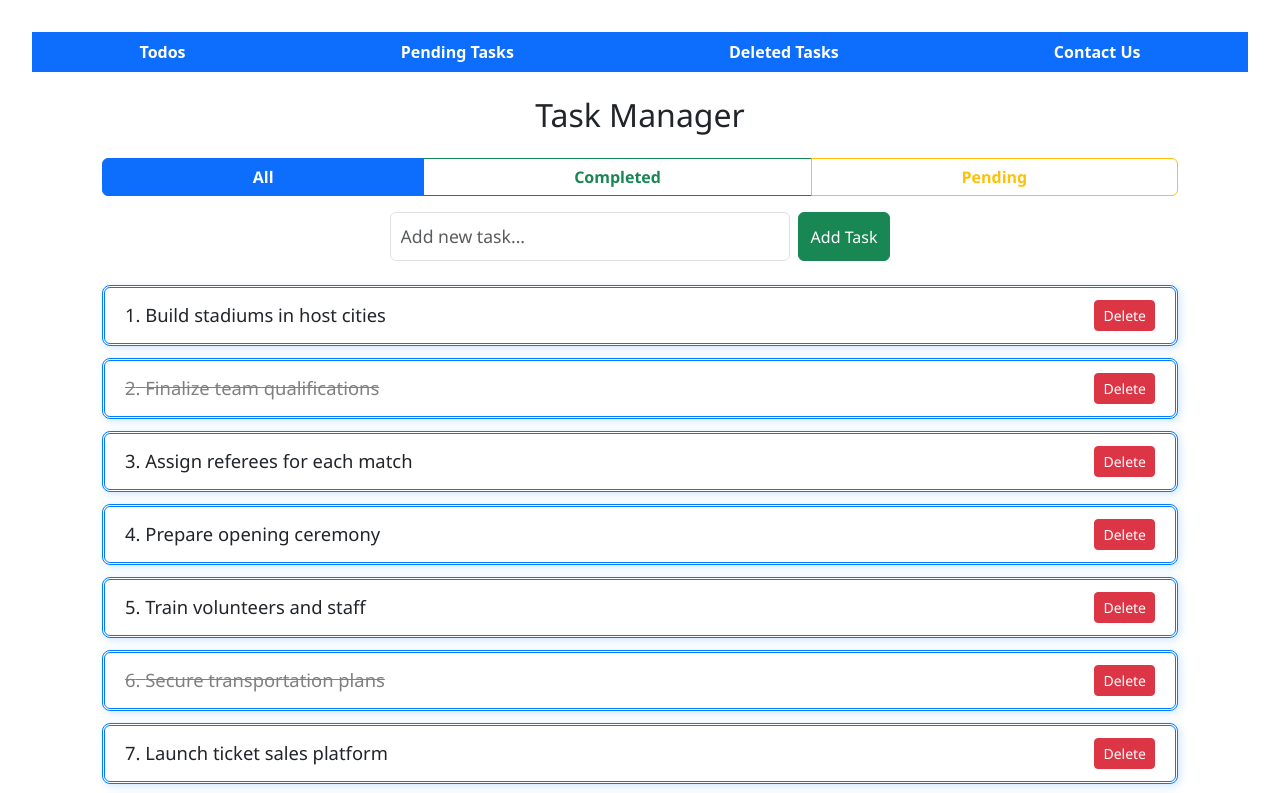
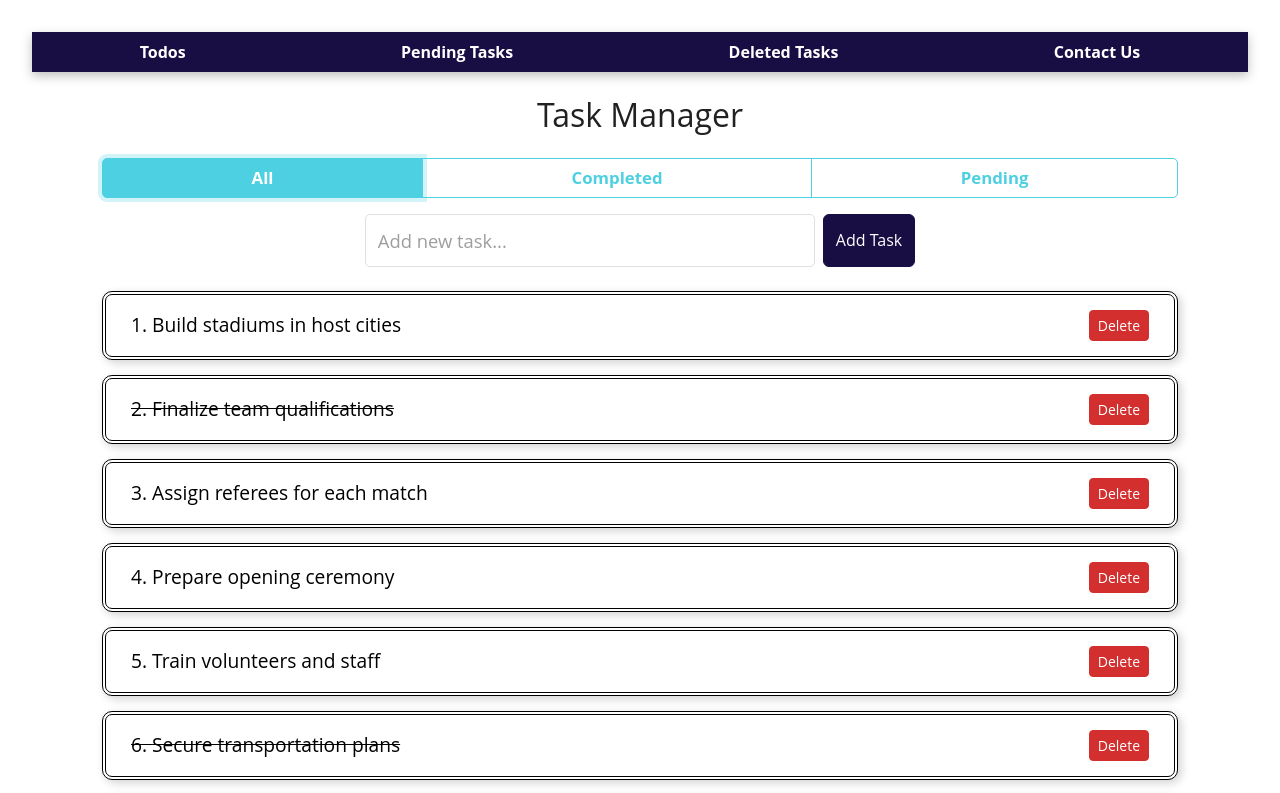
Before and after one commit to mugabebertrand/React-Project003, a React (Vite) app: page / in a window 1280 px wide. Shown: the top 793 px of the page. Built offline with nearby package versions, Linux system fonts and the light colour scheme.

Commit message:
Refine css by applying purble color on navibar and add button, and update other colors

```diff
--- a/src/Navbar.jsx
+++ b/src/Navbar.jsx
@@ -3,7 +3,7 @@ import { Link } from 'react-router-dom';
 
 function Navbar() {
   return (
-    <nav className="navbar navbar-dark bg-primary">
+    <nav className="navbar navbar-dark custom-navbar-bg">
       <div className="container-fluid px-0">
         <div className="d-flex w-100">
           <Link className="nav-link text-center flex-fill text-white fw-bold" to="/">
--- a/src/style.css
+++ b/src/style.css
@@ -1,61 +1,201 @@
+
+
+:root {
+  --respage-primary-theme-color: #190e43;
+}
+
+body {
+  background-color: #FFFFFF;
+  color: #333333;
+  font-family: 'Open Sans', sans-serif;
+}
+
+h1, h2, h3, h4, h5, h6 {
+  color: #212121;
+}
 
 .todo-container {
   max-width: 1100px;
   margin: auto;
-  font-family: 'Segoe UI', Tahoma, Geneva, Verdana, sans-serif;
+  font-family: 'Open Sans', sans-serif;
 }
 
 .todo-input {
-  font-size: 1.1rem;
-  padding: 10px;
-  max-width: 400px;
+  font-size: 1.15rem;
+  padding: 12px;
+  max-width: 450px;
+  background-color: #FFFFFF;
+  color: #333333;
+  border-color: #E0E0E0;
+  border-radius: 5px;
 }
 
+.todo-input::placeholder {
+  color: #9e9e9e;
+}
 
 .todo-box {
   display: flex;
   justify-content: space-between;
   align-items: center;
-  border: double 3px #007bff;
-  border-radius: 8px;
-  padding: 12px 20px;
-  margin-bottom: 12px;
-  background-color: #ffffff;
-  box-shadow: 2px 2px 8px rgba(0, 123, 255, 0.2);
-  transition: background-color 0.3s ease;
+  background-color: #FFFFFF;
+  border: double 4px #000000;
+  border-radius: 10px;
+  padding: 15px 25px;
+  margin-bottom: 15px;
+  box-shadow: 3px 3px 10px rgba(0, 0, 0, 0.18);
+  transition: all 0.3s ease-in-out;
 }
 
 .todo-box:hover {
-  background-color: #e6f0ff;
+  background-color: #F5F5F5;
+  transform: translateY(-2px);
   cursor: pointer;
 }
 
-
 .todo-item {
   flex-grow: 1;
-  font-size: 1.15rem;
+  font-size: 1.2rem;
   user-select: none;
   text-align: left;
+  color: #000000;
+  text-shadow: none;
+}
+
+.todo-item.completed {
+  color: #90A4AE;
+  text-decoration: line-through;
+  opacity: 0.7;
+}
+
+.delete-btn {
+  margin-left: 20px;
+}
+
+.btn-group .btn {
+  white-space: nowrap;
+  font-weight: 700;
+  font-size: 1.05rem;
+  color: #4DD0E1;
+  border-color: #4DD0E1;
+  border-radius: 5px;
+  transition: all 0.2s ease-in-out;
+}
+
+.btn-outline-primary {
+  background-color: transparent;
+  border-color: #4DD0E1;
+  color: #4DD0E1;
+}
+
+.btn-outline-primary:hover,
+.btn-outline-primary.active {
+  background-color: #4DD0E1;
+  color: #FFFFFF;
+  border-color: #4DD0E1;
+  box-shadow: 0 0 0 0.25rem rgba(77, 208, 225, 0.25);
+}
+
+.btn-outline-success {
+  background-color: transparent;
+  border-color: #81C784;
+  color: #81C784;
+}
+
+.btn-outline-success.active {
+  background-color: #81C784;
+  color: #FFFFFF;
+  border-color: #81C784;
+}
+
+.btn-outline-warning {
+  background-color: transparent;
+  border-color: #FFD54F;
+  color: #FFD54F;
+}
+
+.btn-outline-warning.active {
+  background-color: #FFD54F;
+  color: #FFFFFF;
+  border-color: #FFD54F;
+}
+
+.btn-success {
+  background-color: var(--respage-primary-theme-color);
+  border-color: var(--respage-primary-theme-color);
+  color: #FFFFFF;
+}
+.btn-success:hover {
+  background-color: #0d0628;
+  border-color: #0d0628;
+}
+
+.btn-danger {
+  background-color: #D32F2F;
+  border-color: #D32F2F;
+  color: #FFFFFF;
+}
+.btn-danger:hover {
+  background-color: #C62828;
+  border-color: #C62828;
+}
+
+.full-width-container {
+  max-width: 1400px;
+  margin: auto;
+  padding: 25px;
+}
+
+.custom-navbar-bg {
+  background-color: var(--respage-primary-theme-color) !important;
+  box-shadow: 0 4px 10px rgba(0, 0, 0, 0.25);
+}
+
+.navbar-text, .navbar-brand, .nav-link {
+  color: #FFFFFF !important;
+  font-weight: 600;
+}
+
+.form-control {
+  background-color: #FFFFFF;
+  color: #333333;
+  border-color: #E0E0E0;
+}
+
+.form-control::placeholder {
+  color: #9e9e9e;
+}
+
+.form-control:focus {
+  background-color: #FFFFFF;
+  color: #333333;
+  border-color: #4DD0E1;
+  box-shadow: 0 0 0 0.25rem rgba(77, 208, 225, 0.25);
+}
+
+.btn-primary {
+  background-color: #00BCD4;
+  border-color: #00BCD4;
+  color: #FFFFFF;
+}
+
+.btn-primary:hover {
+  background-color: #00ACC1;
+  border-color: #00ACC1;
 }
 
 
-.delete-btn {
-  margin-left: 15px;
+.content-box {
+  background-color: #FFFFFF;
+  border: double 4px #000000;
+  border-radius: 10px;
+  padding: 25px;
+  margin-bottom: 20px;
+  box-shadow: 3px 3px 10px rgba(0, 0, 0, 0.18);
+  color: #000000;
 }
 
-
-.todo-item[style*="line-through"] {
-  color: gray;
+.pending-list-item,
+.deleted-list-item {
+  color: #000000;
 }
-
-
-.btn-group .btn {
-  white-space: nowrap;
-  font-weight: 600;
-  font-size: 1rem;
-}
-.full-width-container {
-  max-width: 1400px;
-  margin: auto;
-  padding: 20px;
-}
```
